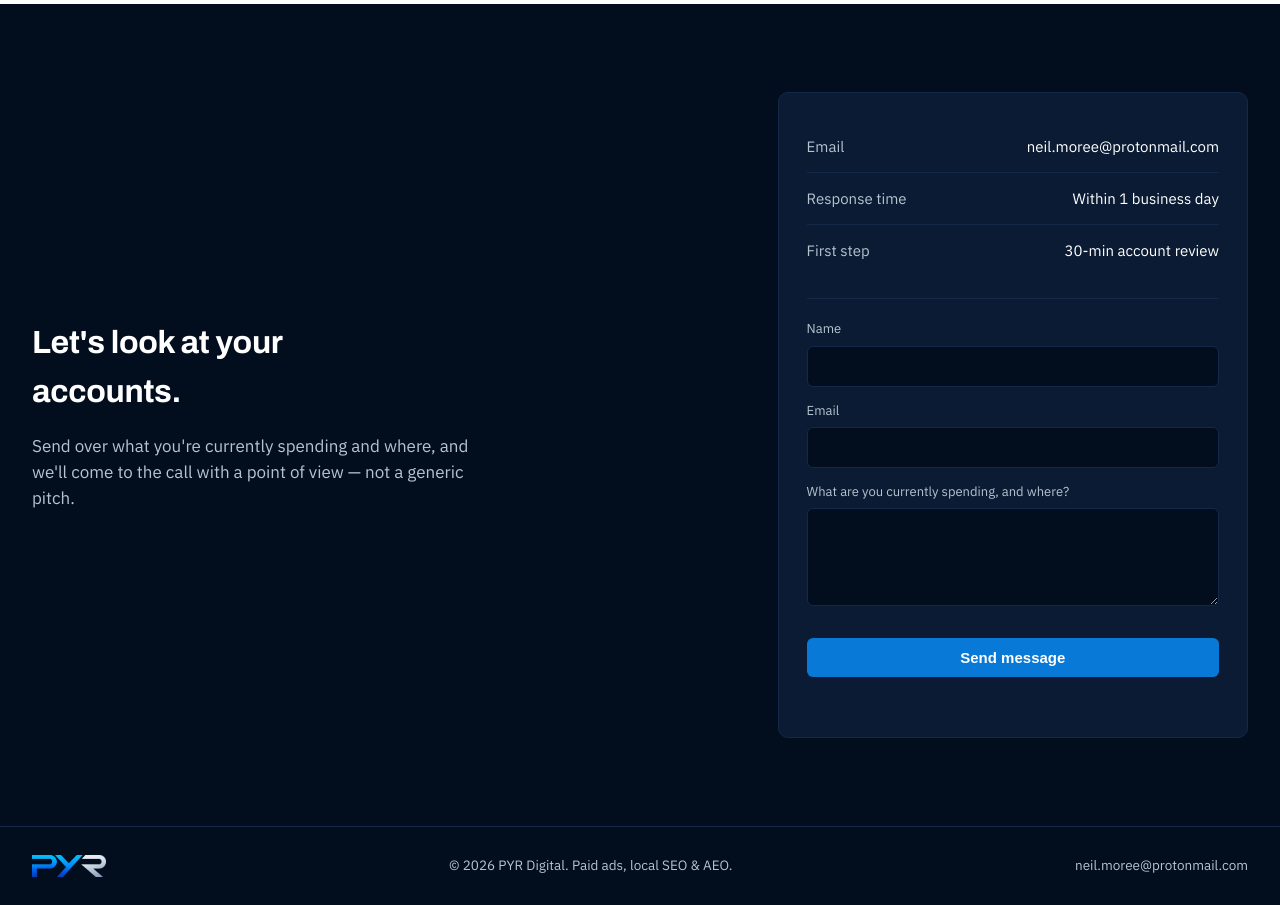
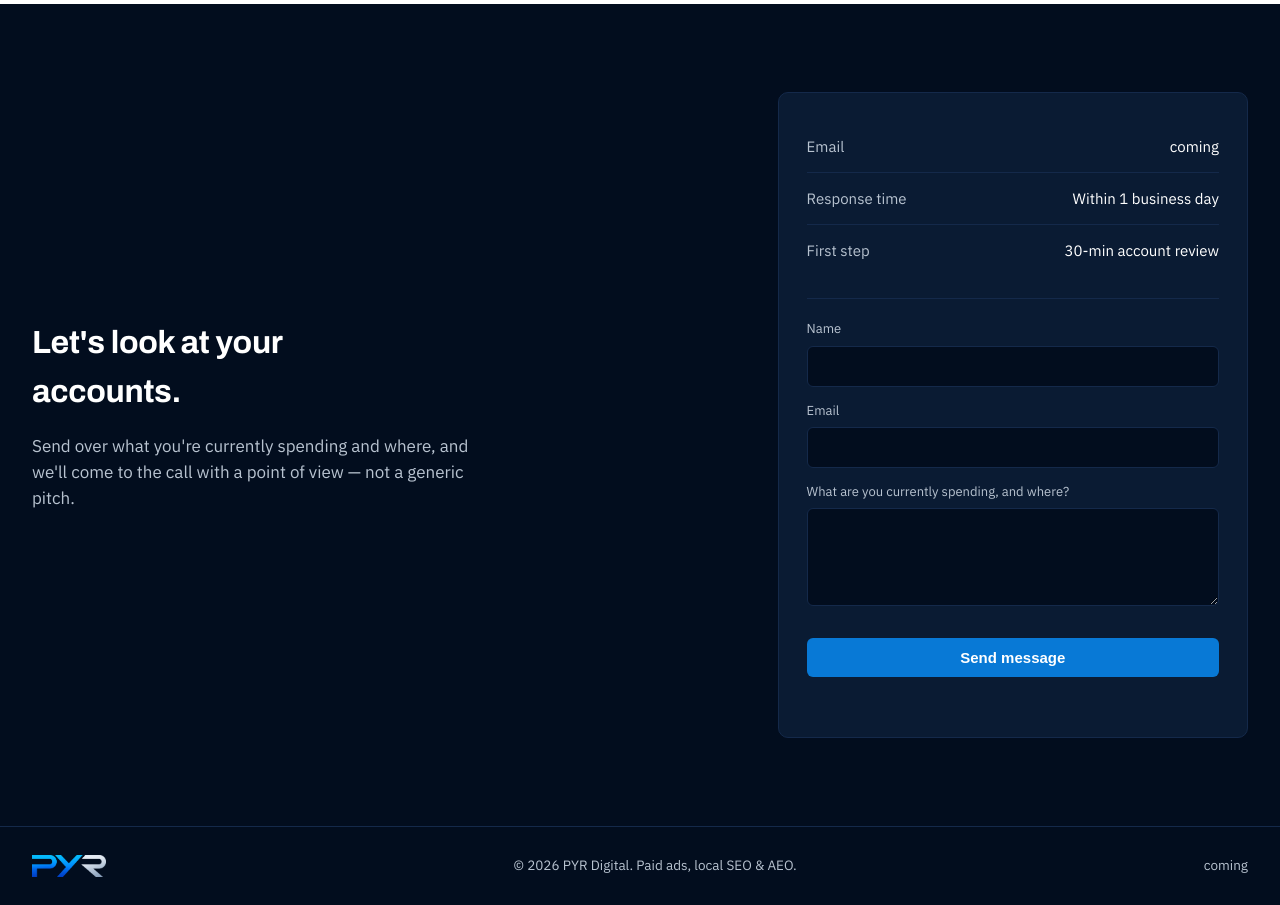
Before and after one commit to ilikegrits/pyr-digital-site, a website: page public/index.html in a window 1280 px wide. Shown: the part 4160-5065 px from the top of the page. Drawn offline with Linux system fonts and the light colour scheme.

Commit message:
Update index.html

```diff
--- a/public/index.html
+++ b/public/index.html
@@ -268,7 +268,7 @@
         <p class="lead">Send over what you're currently spending and where, and we'll come to the call with a point of view — not a generic pitch.</p>
       </div>
       <div class="contact-panel">
-        <div class="row"><span>Email</span><span>neil.moree@protonmail.com</span></div>
+        <div class="row"><span>Email</span><span>coming</span></div>
         <div class="row"><span>Response time</span><span>Within 1 business day</span></div>
         <div class="row"><span>First step</span><span>30-min account review</span></div>
 
@@ -298,7 +298,7 @@
   <div class="wrap footer-row">
     <img src="assets/pyr-glyph.png" alt="PYR Digital" height="22">
     <span>© <span id="year"></span> PYR Digital. Paid ads, local SEO &amp; AEO.</span>
-    <a href="mailto:neil.moree@protonmail.com">neil.moree@protonmail.com</a>
+    <a href=""">coming</a>
   </div>
 </footer>
 <script src="script.js"></script>
```
